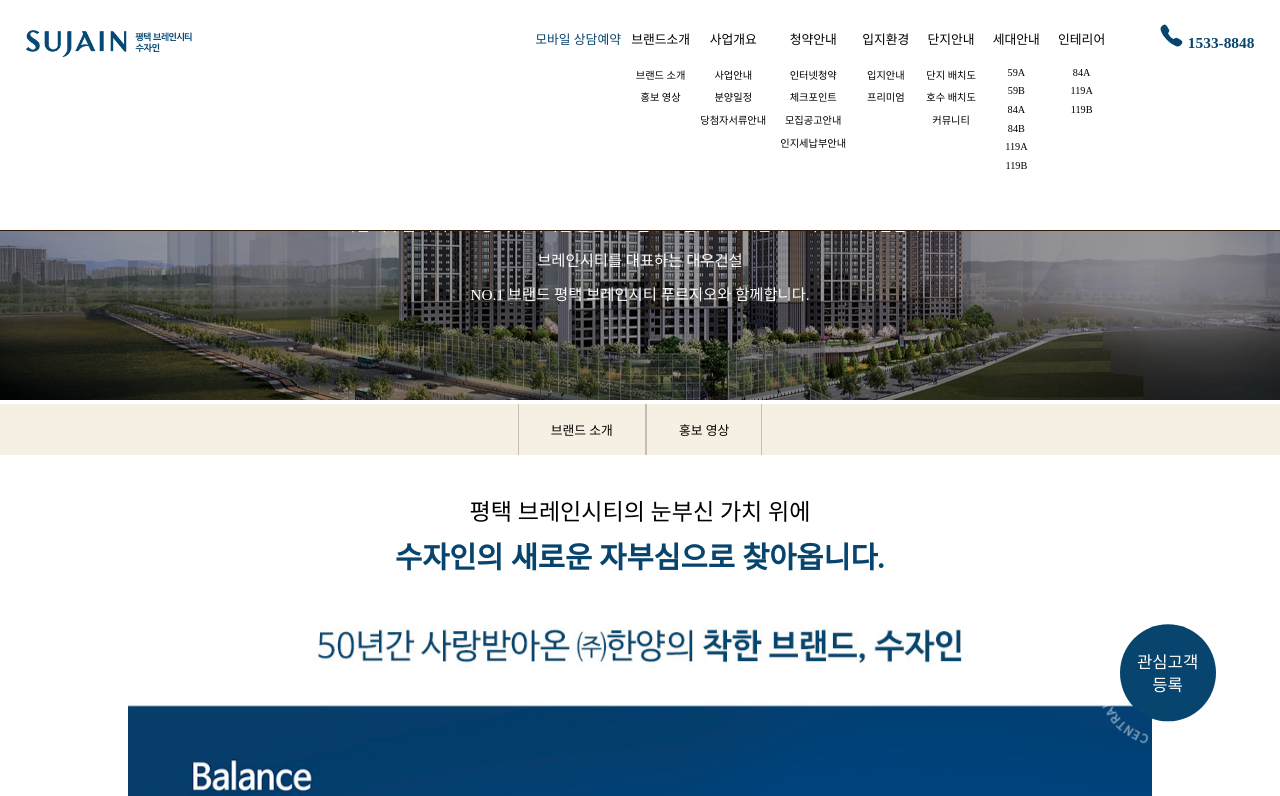
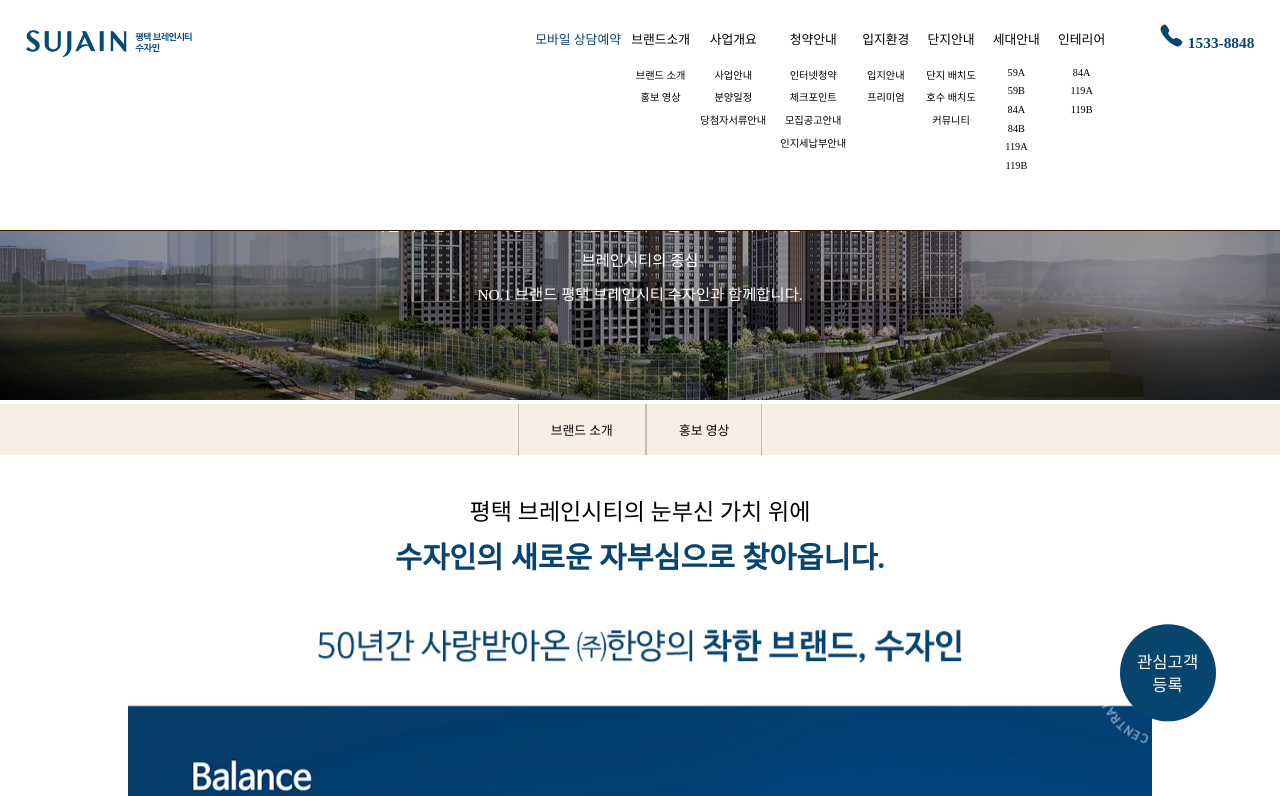
Before and after one commit to parkjihun22/jeju-wepark, a React (Create React App) app: page /Brand/intro in a window 1280 px wide. Shown: the top 796 px of the page. Built offline with nearby package versions, Linux system fonts and the light colour scheme; a web font is replaced by a local one.

Commit message:
feat : 배너택스처변경

```diff
--- a/src/components/Bener/Bener.jsx
+++ b/src/components/Bener/Bener.jsx
@@ -44,13 +44,13 @@ const contents = (text, isLoaded) => {
         return (
             <>
                 <div className={`${styles.text} ${isLoaded ? styles.showText : ''}`}>
-                    지친 하루를 마치고 가장 나에 가까운 본연의 모습으로 돌아와 누리는 푸르지오 프리미엄입니다.
+                    지친 하루를 마치고 가장 나에 가까운 본연의 모습으로 돌아와 누리는 프리미엄입니다.
                 </div>
                 <div className={`${styles.text} ${isLoaded ? styles.showText : ''}`}>
-                    브레인시티를 대표하는 대우건설
+                    브레인시티의 중심
                 </div>
                 <div className={`${styles.text} ${isLoaded ? styles.showText : ''}`}>
-                    NO.1 브랜드 평택 브레인시티 푸르지오와 함께합니다.
+                    NO.1 브랜드 평택 브레인시티 수자인과 함께합니다.
                 </div>
             </>
         );
@@ -67,7 +67,7 @@ const contents = (text, isLoaded) => {
                     가장 높은 브랜드의 첫 시작
                 </div>
                 <div className={`${styles.text} ${isLoaded ? styles.showText : ''}`}>
-                    브레인시티 푸르지오
+                    평택 브레인시티 수자인
                 </div>
             </>
         );
@@ -75,10 +75,10 @@ const contents = (text, isLoaded) => {
         return (
             <>
                 <div className={`${styles.text} ${isLoaded ? styles.showText : ''}`}>
-                    수준 높은 생활, 첨단신도시내 최고의 브랜드 아파트
+                    수준 높은 생활, 첨단신도시내 착한 브랜드 아파트
                 </div>
                 <div className={`${styles.text} ${isLoaded ? styles.showText : ''}`}>
-                    기대하던 모든 프리미엄이 브레인시티푸르지오에서 펼쳐집니다
+                    기대하던 모든 프리미엄이 브레인시티 수자인에서 펼쳐집니다
                 </div>
             </>
         );
@@ -92,7 +92,7 @@ const contents = (text, isLoaded) => {
                     편리한 생활을 위한 최적의 공간설계
                 </div>
                 <div className={`${styles.text} ${isLoaded ? styles.showText : ''}`}>
-                    소수에게만 허락된 평택 브레인시티 푸르지오, 처음이자 마지막으로 브레인시티에 찾아옵니다
+                    소수에게만 허락된 평택 브레인시티 수자인, 처음이자 마지막으로 브레인시티에 찾아옵니다
                 </div>
             </>
         );
```
